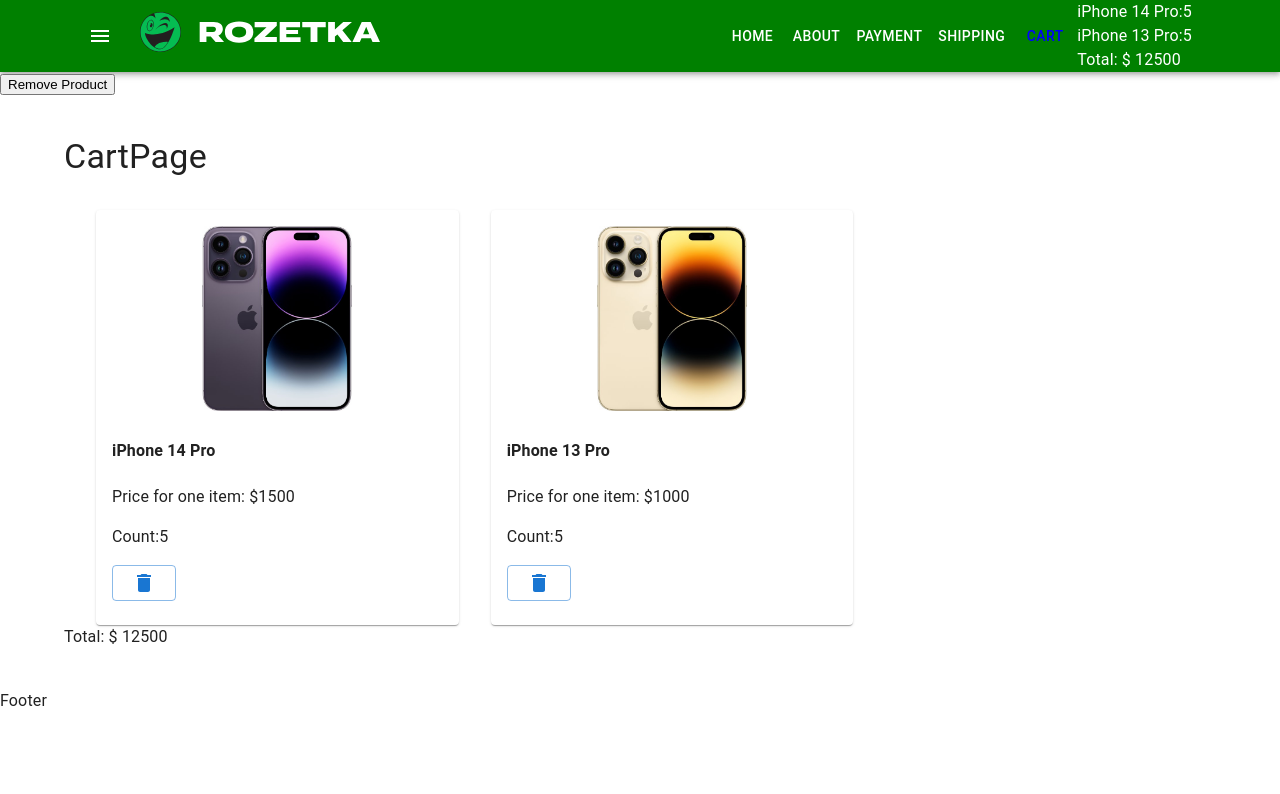
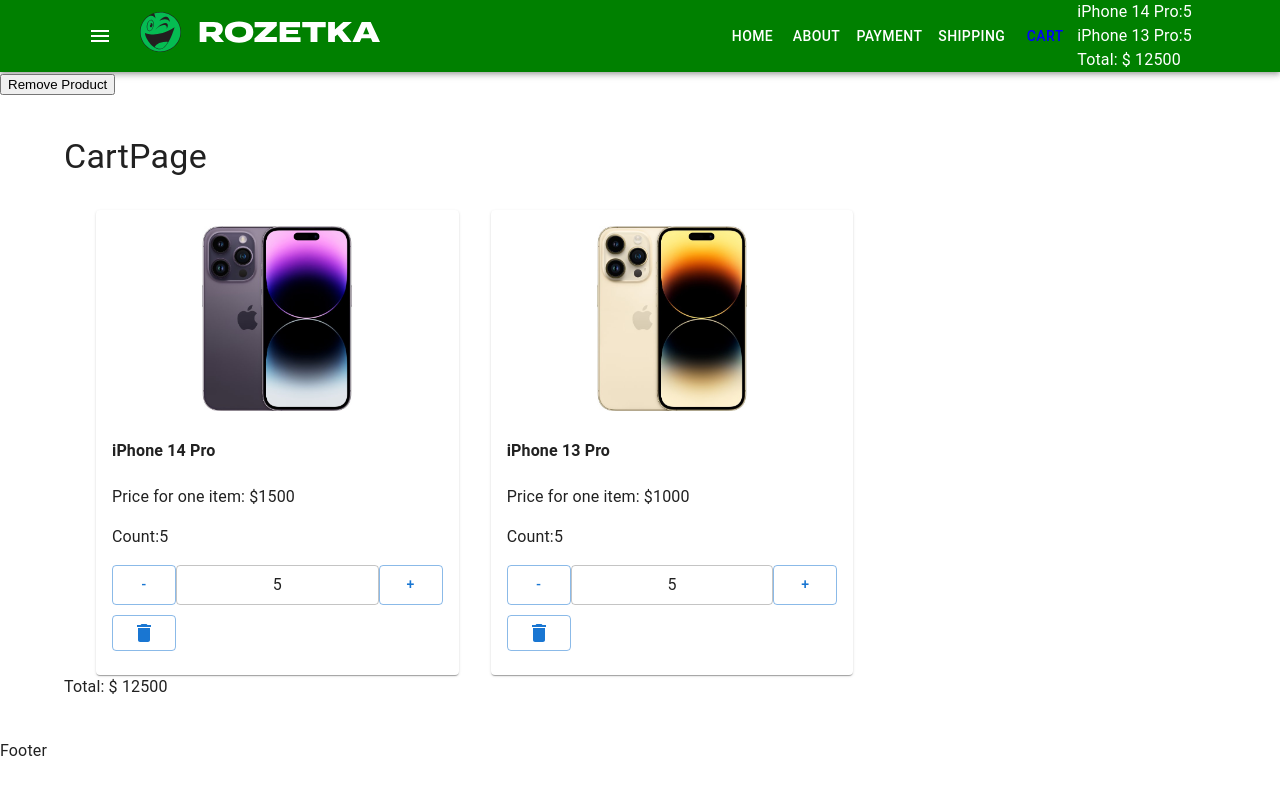
Before and after one commit to NataliyaPodov/29-11-react, a React (Create React App) app: page /cart in a window 1280 px wide. Shown: the top 794 px of the page. Built offline with nearby package versions, Linux system fonts and the light colour scheme; the HTML template or start-up script is replaced by a standard one.

Commit message:
добавили в корзині кнопку додавання та віднімання товарів

```diff
--- a/src/components/CartProductList/CartProductListItemExtended.tsx
+++ b/src/components/CartProductList/CartProductListItemExtended.tsx
@@ -1,6 +1,7 @@
 import { Button, Card, CardContent, Grid } from '@mui/material'
 import { Product } from 'utils/productsArray'
 import DeleteIcon from '@mui/icons-material/Delete'
+import Quantity from 'components/Quantity/Quantity'
 
 type Props = {
     product: Product
@@ -22,6 +23,11 @@
                     <h4>{product.title}</h4>
                     <p>Price for one item: ${product.price}</p>
                     <p>Count:{productCount}</p>
+                    <Quantity
+                        count={productCount}
+                        onDecrement={() => console.log('test')}
+                        onIncrement={() => console.log('test')}
+                    />
                     <Button
                         variant="outlined"
                         onClick={() => removeProductFromCart(product.id)}
--- a/src/components/Products/ProductListItem.tsx
+++ b/src/components/Products/ProductListItem.tsx
@@ -1,10 +1,5 @@
-import {
-    Button,
-    Card,
-    CardActions,
-    CardContent,
-    TextField,
-} from '@mui/material'
+import { Button, Card, CardActions, CardContent } from '@mui/material'
+import Quantity from 'components/Quantity/Quantity'
 import { useState } from 'react'
 import './ProductListItem.scss'
 
@@ -52,19 +47,12 @@
                     Price: <strong>${price}</strong>
                 </div>
 
-                <div className="product-quantity">
-                    <Button
-                        variant="outlined"
-                        onClick={() => onDecrement()}
-                        disabled={count <= 1}
-                    >
-                        -
-                    </Button>
-                    <TextField size="small" value={count} />
-                    <Button variant="outlined" onClick={() => onIncrement()}>
-                        +
-                    </Button>
-                </div>
+                <Quantity
+                    count={count}
+                    onDecrement={onDecrement}
+                    onIncrement={onIncrement}
+                />
+
                 <CardActions className="btns-wrap">
                     <Button
                         variant="outlined"
--- /dev/null
+++ b/src/components/Quantity/Quantity.tsx
@@ -0,0 +1,25 @@
+import { Button, TextField } from '@mui/material'
+
+type Props = {
+    count: number
+    onDecrement: () => void
+    onIncrement: () => void
+}
+const Quantity = ({ count, onDecrement, onIncrement }: Props) => {
+    return (
+        <div className="product-quantity">
+            <Button
+                variant="outlined"
+                onClick={() => onDecrement()}
+                disabled={count <= 1}
+            >
+                -
+            </Button>
+            <TextField size="small" value={count} />
+            <Button variant="outlined" onClick={() => onIncrement()}>
+                +
+            </Button>
+        </div>
+    )
+}
+export default Quantity
```
